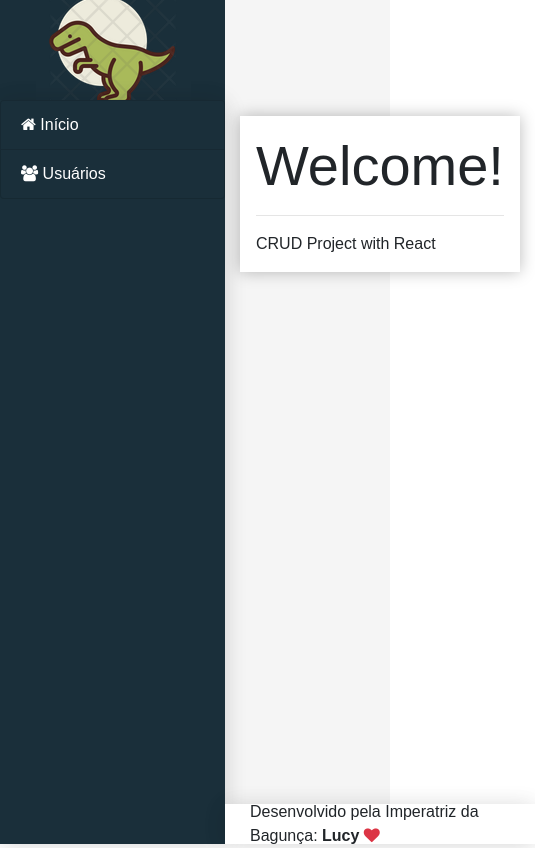
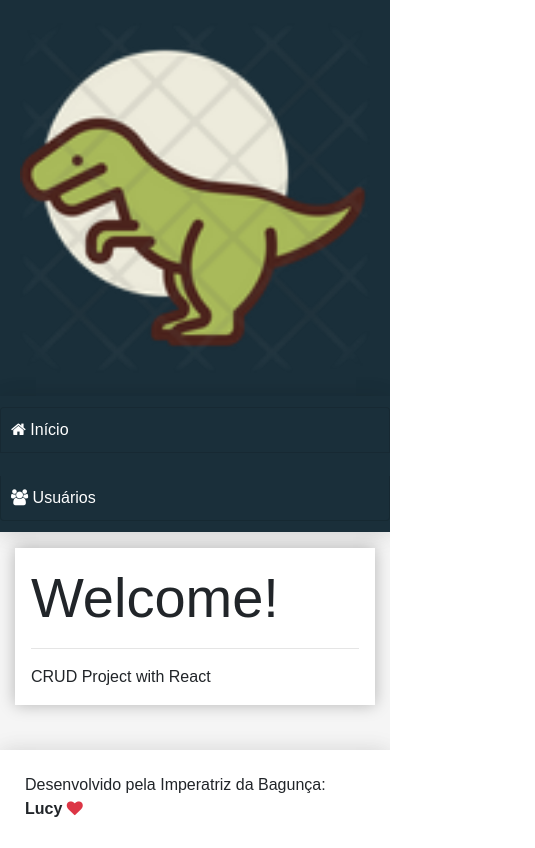
Before and after one commit to igorhsb/crud-react, a React (Create React App) app in the folder frontend/: page / in a window 390 px wide. Shown: the whole page, 535 px wide, since content can reach past the window. Built offline with nearby package versions, Linux system fonts and the light colour scheme.

Commit message:
add responsivity

```diff
--- a/frontend/src/Components/template/logo.css
+++ b/frontend/src/Components/template/logo.css
@@ -9,3 +9,9 @@
     padding: 0px 15px;
     width: 100%;
 }
+
+@media(max-width : 576px){
+    aside.logo img {
+        width: 350px;
+    }
+}
--- a/frontend/src/Components/template/nav.css
+++ b/frontend/src/Components/template/nav.css
@@ -7,3 +7,23 @@
     background-color: var(--bg-dark);
     color: #fff;
 }
+
+@media(max-width: 760px) {
+    .menu{
+        display: flex;
+        justify-content: flex-start;
+        align-items: center;
+    }
+
+    .menu a {
+        display: inline;
+        padding: 10px;
+        margin: 0px;
+    }
+
+    .menu{
+        height: 100%;
+        justify-content: space-around;
+        align-items: center;
+    }
+}
--- a/frontend/src/main/App.css
+++ b/frontend/src/main/App.css
@@ -50,3 +50,37 @@
 main.content{
     grid-area: content;
 }
+
+@media(max-width : 760px){
+    .app{
+        grid-template-rows:
+            var(--header-height)
+            var(--menu-top-height)
+            1fr
+            var(--footer-height);
+        grid-template-columns: var(--aside-width) 1fr;
+        grid-template-areas:
+            "logo header"
+            "menu menu"
+            "content content"
+            "footer footer"
+            ;
+    }
+}
+
+@media(max-width : 576px){
+    .app {
+        grid-template-rows:
+            var(--logo-height)
+            var(--menu-top-height)
+            1fr
+            var(--footer-height);
+        grid-template-columns: 1fr;
+        grid-template-areas:
+            "logo"
+            "menu"
+            "content"
+            "footer"
+            ;
+    }
+}
```
